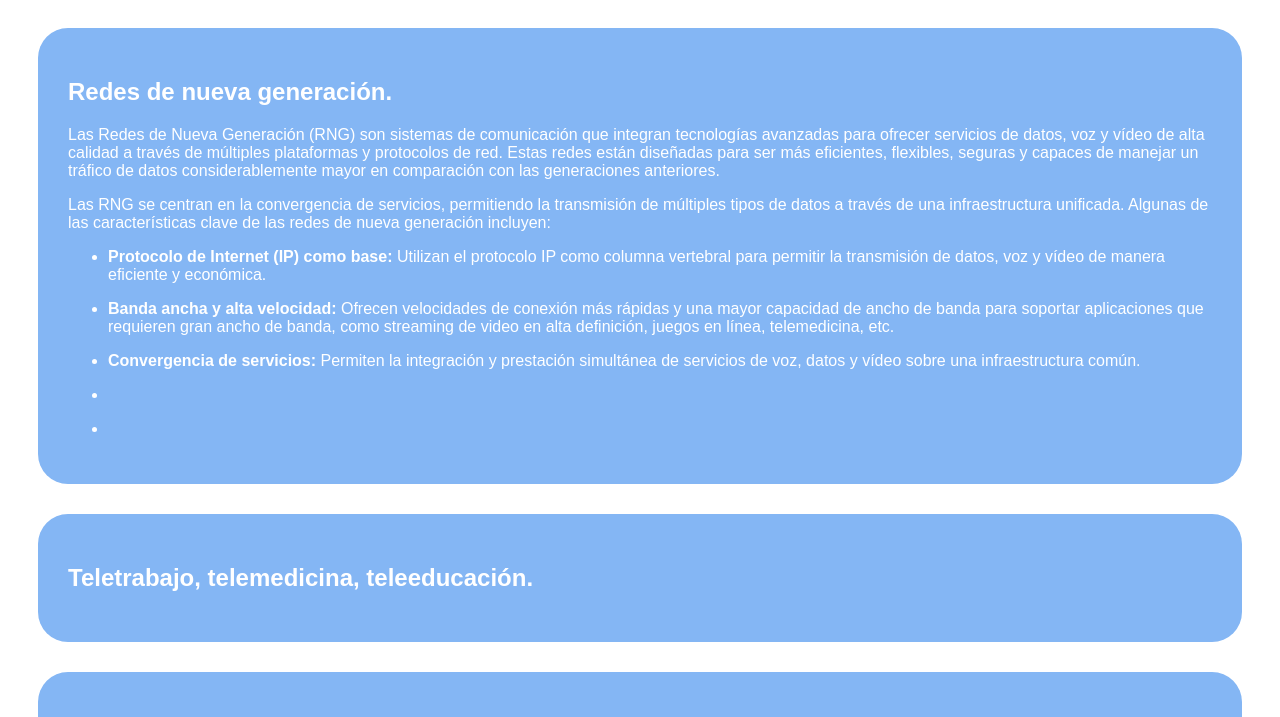
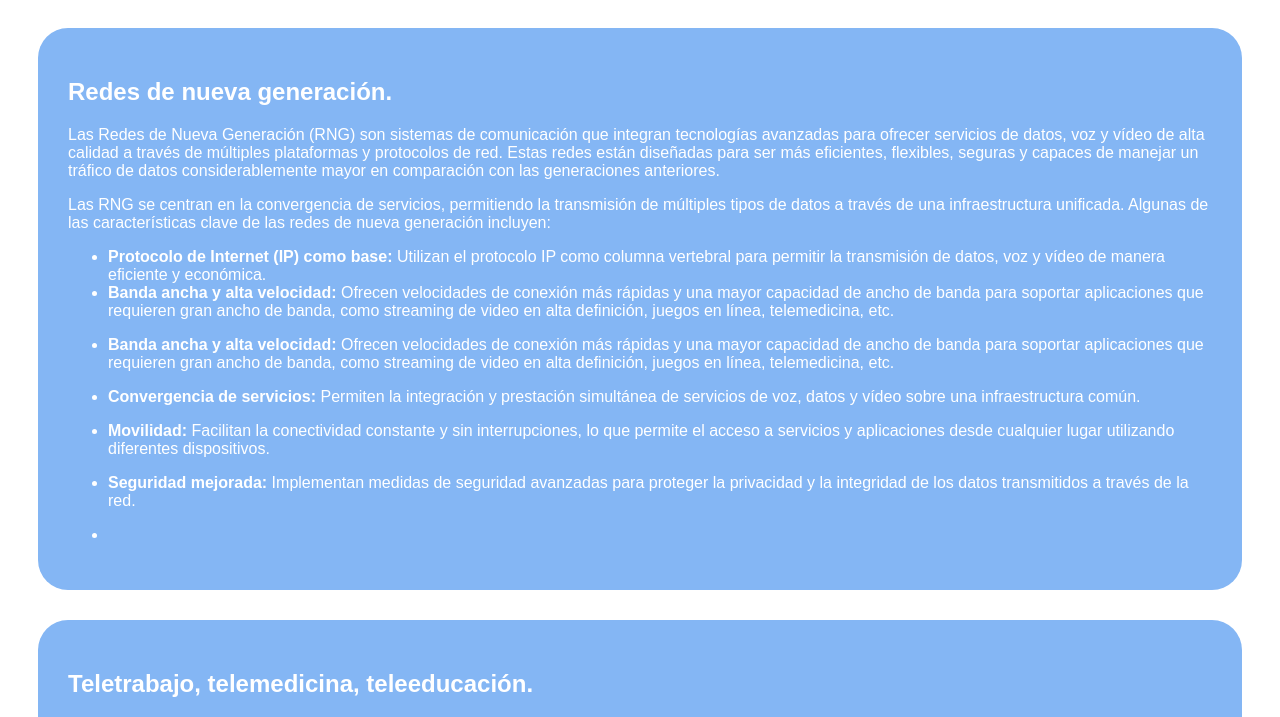
Before and after one commit to sergio99ochoa/Blog-Ing-Telecomunicaciones, a plain HTML site: page index.html in a window 1280 px wide. Shown: the part 472-1189 px from the top of the page. Drawn offline with Linux system fonts and the light colour scheme.

Commit message:
Nuevos cambios

```diff
--- a/index.html
+++ b/index.html
@@ -29,6 +29,11 @@
                     como columna vertebral para permitir la transmisión de datos, voz y vídeo de manera
                     eficiente y económica.
                 </li>
+                <li>
+                    <strong>Banda ancha y alta velocidad:</strong> Ofrecen velocidades de conexión más
+                    rápidas y una mayor capacidad de ancho de banda para soportar aplicaciones que requieren
+                    gran ancho de banda, como streaming de video en alta definición, juegos en línea, telemedicina, etc.
+                </li>
             </ul>
             <ul>
                 <li>
@@ -45,13 +50,18 @@
             </ul>
             <ul>
                 <li>
-
+                    <strong>Movilidad:</strong> Facilitan la conectividad constante y sin interrupciones, lo que permite el acceso a
+                    servicios y aplicaciones desde cualquier lugar utilizando diferentes dispositivos.
                 </li>
             </ul>
             <ul>
                 <li>
-
+                    <strong>Seguridad mejorada:</strong> Implementan medidas de seguridad avanzadas para proteger la privacidad y la
+                    integridad de los datos transmitidos a través de la red.
                 </li>
+            </ul>
+            <ul>
+                <li></li>
             </ul>
         </div>
         <div>
```
